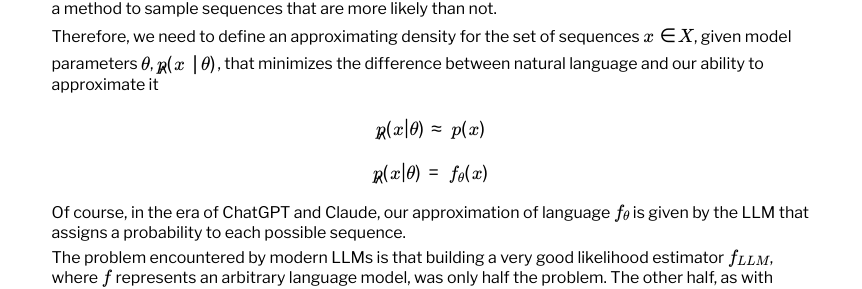
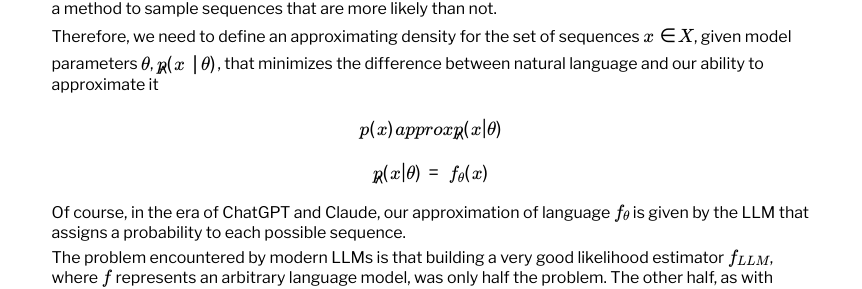
Before and after one commit to dan-sprague/dan-sprague.github.io, a Jekyll site: the page built from _posts/2025-02-02-llmthinking.markdown, in a window 1280 px wide. Shown: the part 697-986 px from the top of the page, without its empty margins (201-1063 px from the left). Built offline with Jekyll 4.4.1, drawn with Linux system fonts in a browser that asks for light colours; formulas are drawn with MathJax 3.

Commit message:
fixed bug

```diff
--- a/_posts/2025-02-02-llmthinking.markdown
+++ b/_posts/2025-02-02-llmthinking.markdown
@@ -21,7 +21,7 @@ This is a tremendously hard problem. Consider a DNA strand. If we wanted to writ
 
 Therefore, we need to define an approximating density for the set of sequences $x \in X$, given model parameters $\theta$, $\hat{p}(x \mid \theta)$, that minimizes the difference between natural language and our ability to approximate it
 
-$$\hat{p}(x|\theta) \approx p(x)$$
+$$p(x) \\approx \hat{p}(x|\theta)$$
 
 $$\hat{p}(x|\theta) = f_\theta(x)$$
 
```
